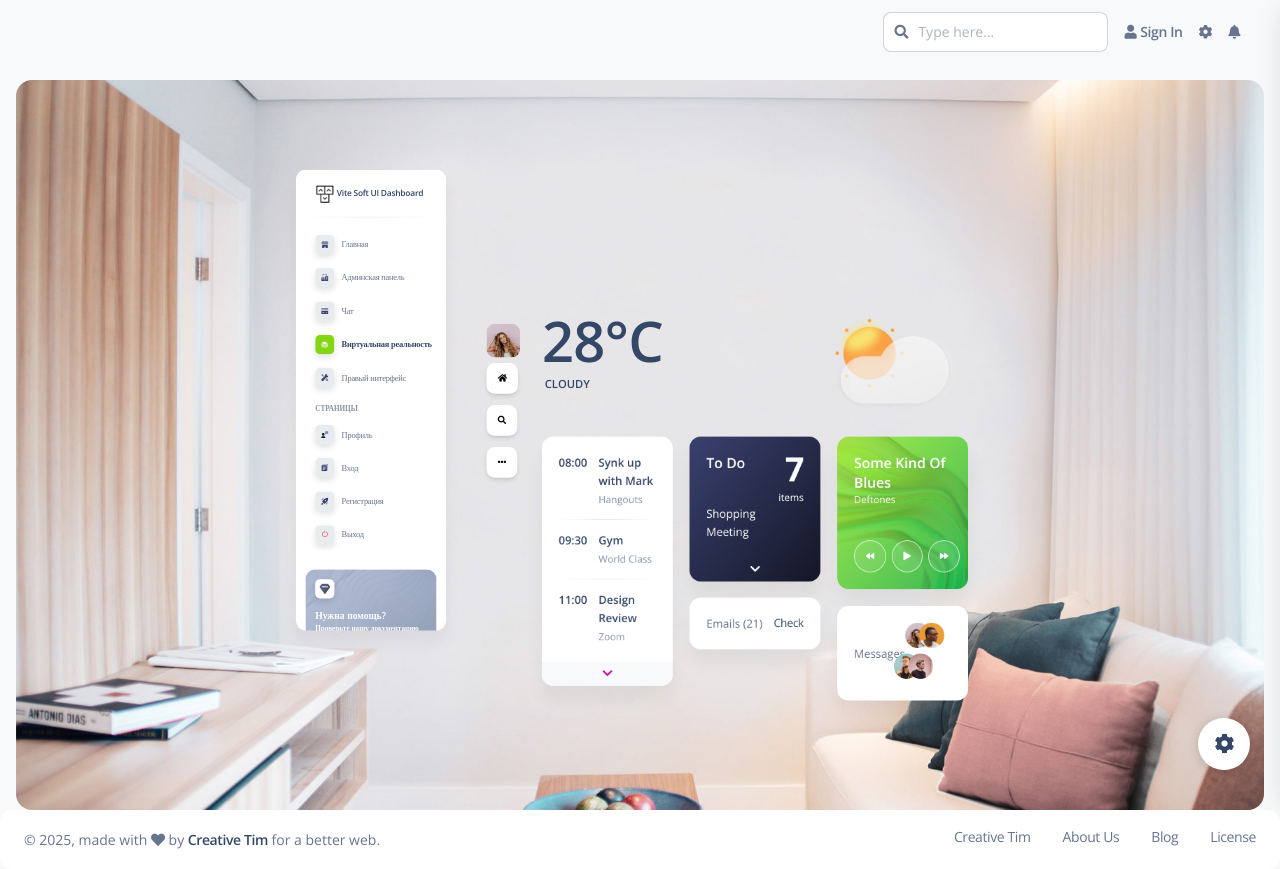
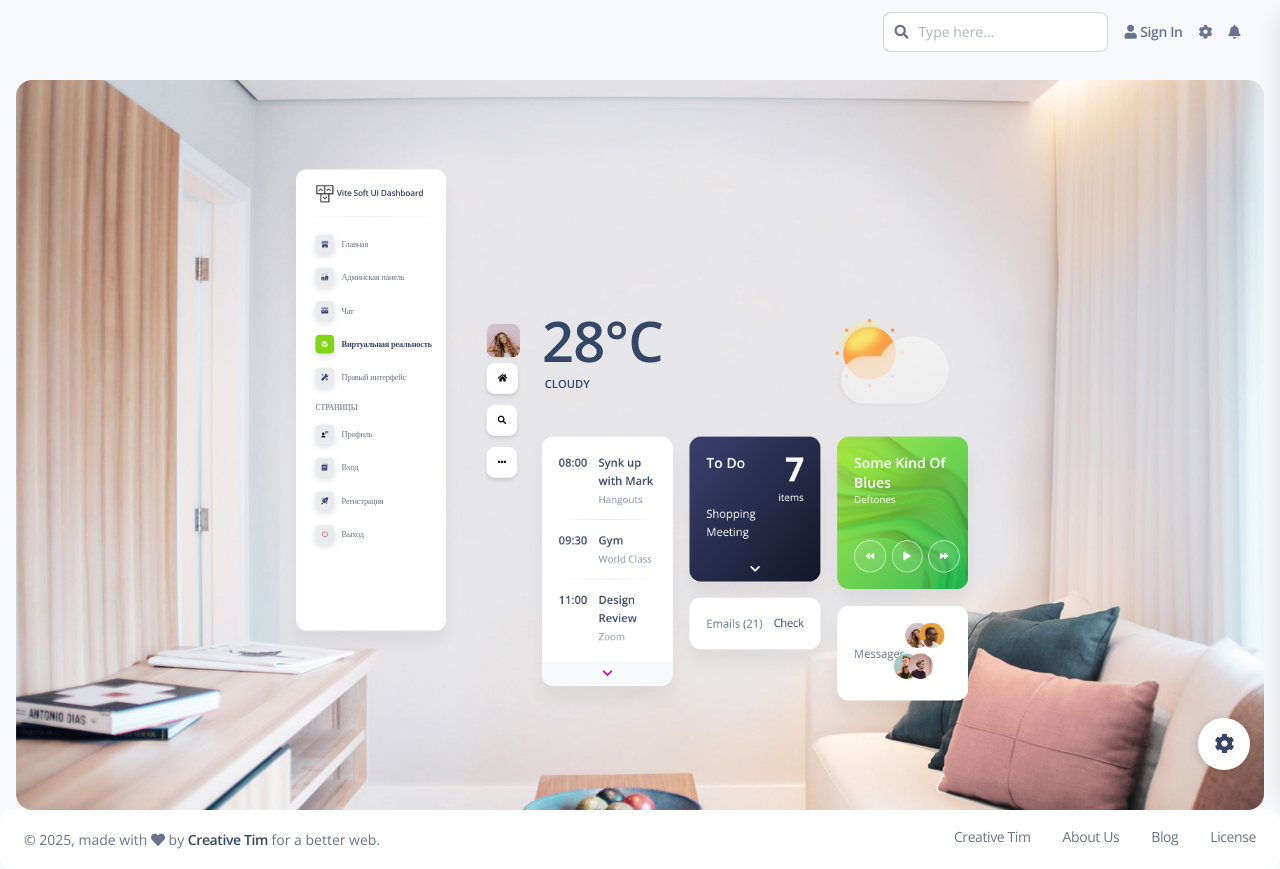
Before and after one commit to amscotti/local-LLM-with-RAG, a Vue app in the folder vite-soft-ui-dashboard-main/: page /#/virtual-reality in a window 1280 px wide. Built offline with nearby package versions, Linux system fonts and the light colour scheme; sample sign-in values are in the browser's storage.

Commit message:
убрал лишнее

```diff
--- a/vite-soft-ui-dashboard-main/src/examples/Sidenav/SidenavList.vue
+++ b/vite-soft-ui-dashboard-main/src/examples/Sidenav/SidenavList.vue
@@ -80,19 +80,8 @@
     </ul>
   </div>
   <div class="pt-3 mx-3 mt-3 sidenav-footer">
-    <sidenav-card
-      :class="cardBg"
-      text-primary="Нужна помощь?"
-      text-secondary="Проверьте нашу документацию"
-      href="https://www.creative-tim.com/learning-lab/vue/overview/soft-ui-dashboard/"
-      link-text="Документация"
-      icon-class="ni ni-diamond"
-    />
-    <a
-      class="btn bg-gradient-success mt-4 w-100"
-      href="https://www.creative-tim.com/product/vue-soft-ui-dashboard-pro?ref=vsud"
-      type="button"
-    >Версия Про</a>
+
+
   </div>
 </template>
 <script>
```
